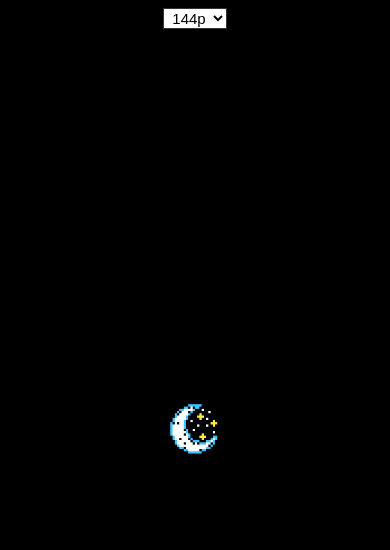
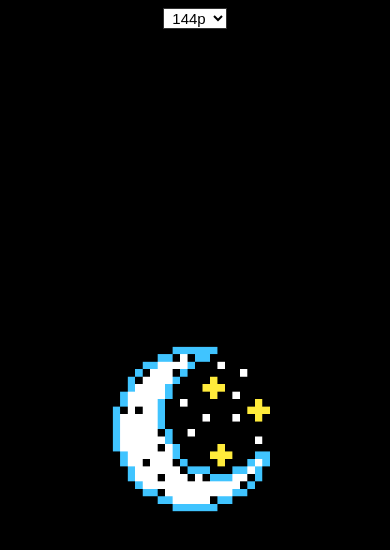
Before and after one commit to GleydsonVictor/Moon, a plain HTML site: page index.html in a window 390 px wide. Drawn offline with Linux system fonts and the light colour scheme.

Commit message:
Update style.css

```diff
--- a/style.css
+++ b/style.css
@@ -4,6 +4,7 @@ body {
 
 .img {
     width: 30%;
+    height: auto;
     object-fit: cover;
     position: absolute;
     top: 50%;
@@ -28,3 +29,10 @@ select {
     text-align: center;
     height: 100%;
 }
+
+@media only screen and (max-width: 768px) {
+    .img {
+        width: 100%;
+        height: auto;
+        }
+}
```
